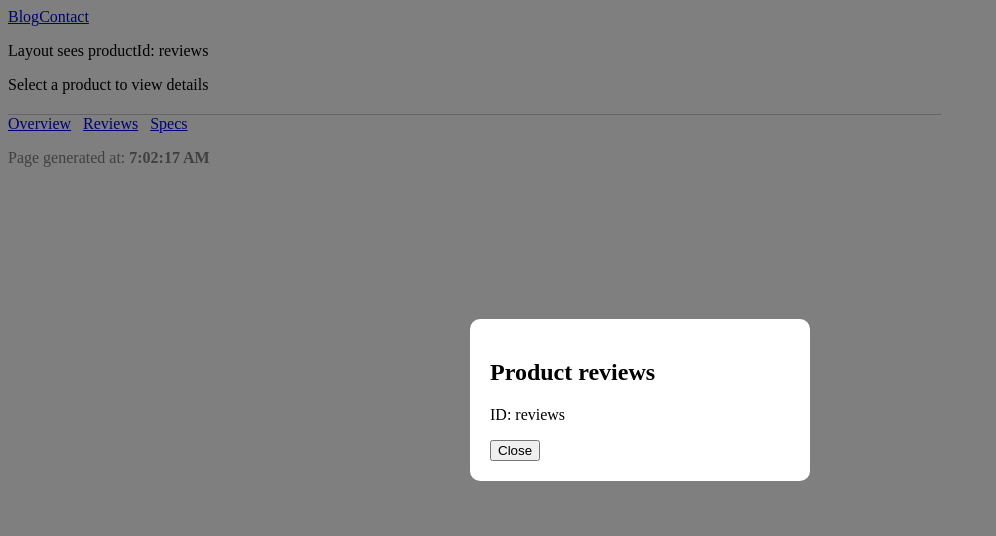
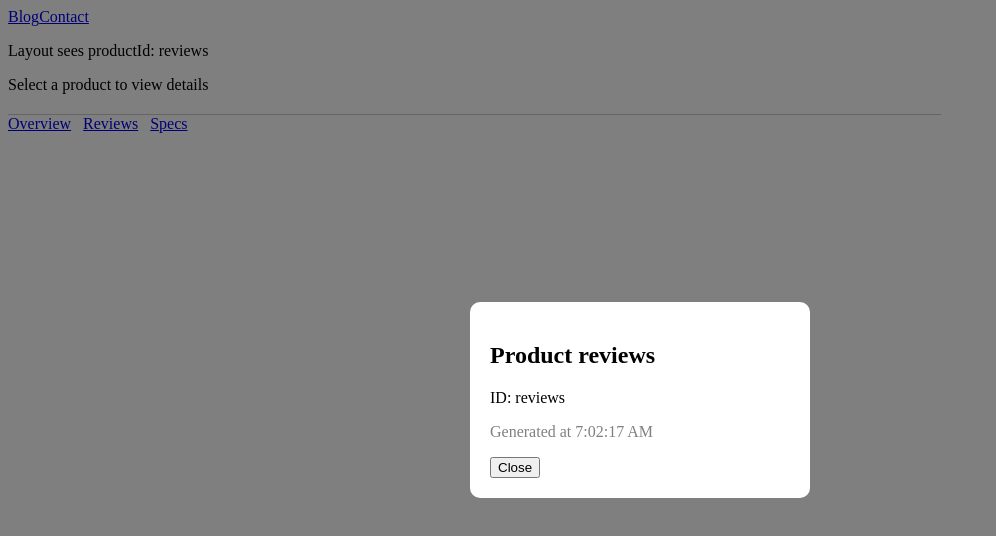
Before and after one commit to mahek-kariya-noovosoft/Nextjs-practice, a Next.js app in the folder my-app/: page /products/reviews in a window 1280 px wide. Shown: the top 536 px of the page, without its empty margins (0-996 px from the left). Built offline with nearby package versions, Linux system fonts and the light colour scheme.

Commit message:
add functionality of passing jsx as props from sercer to client component

```diff
--- a/my-app/app/products/[productId]/ProductClient.tsx
+++ b/my-app/app/products/[productId]/ProductClient.tsx
@@ -1,21 +1,20 @@
-// ProductClient.tsx
 "use client";
 
 import {useRouter} from "next/navigation";
+import {ReactNode} from "react";
 
-type Props = { productId: string; productName: string };
+type Props = {
+    details: ReactNode;
+};
 
-export default function ProductClient({productId, productName}: Props) {
+export default function ProductClient({details}: Props) {
     const router = useRouter();
 
     return (
         <div
             style={{
                 position: "fixed",
-                top: 0,
-                left: 0,
-                width: "100vw",
-                height: "100vh",
+                inset: 0,
                 background: "rgba(0,0,0,0.5)",
                 display: "flex",
                 justifyContent: "center",
@@ -30,8 +29,9 @@ export default function ProductClient({productId, productName}: Props) {
                     minWidth: 300,
                 }}
             >
-                <h2>{productName}</h2>
-                <p>ID: {productId}</p>
+                {/* ✅ JSX BUILT ON SERVER, RENDERED ON CLIENT */}
+                {details}
+
                 <button onClick={() => router.back()}>Close</button>
             </div>
         </div>
--- a/my-app/app/products/[productId]/page.tsx
+++ b/my-app/app/products/[productId]/page.tsx
@@ -7,7 +7,6 @@ type PageProps = {
     }>;
 };
 
-// 1️⃣ Pre-build ONLY top 3 products
 export async function generateStaticParams() {
     return [
         {productId: "1"},
@@ -16,43 +15,34 @@ export async function generateStaticParams() {
     ];
 }
 
-// 2️⃣ Allow other product pages at runtime
 export const dynamicParams = true;
-
-// 3️⃣ Revalidate every 10 seconds
 export const revalidate = 10;
 
 export default async function ProductPage({params}: PageProps) {
     const {productId} = await params;
-
-    // fake DB fetch
     const product = await getProduct(productId);
 
-    if (!product) {
-        notFound();
-    }
+    if (!product) notFound();
+
+    // ✅ JSX CREATED ON THE SERVER
+    const productDetailsJSX = (
+        <>
+            <h2>{product.name}</h2>
+            <p>ID: {product.id}</p>
+            <p style={{color: "gray"}}>
+                Generated at {new Date().toLocaleTimeString()}
+            </p>
+        </>
+    );
 
     return (
-        <>
-            {/* 🔥 SERVER-ONLY PROOF */}
-            <p style={{color: "gray"}}>
-                Page generated at: <strong>{new Date().toLocaleTimeString()}</strong>
-            </p>
-
-            <ProductClient
-                productId={product.id}
-                productName={product.name}
-            />
-        </>
+        <ProductClient
+            details={productDetailsJSX}
+        />
     );
 }
 
 async function getProduct(id: string) {
-    // simulate invalid product
     if (Number(id) > 20) return null;
-
-    return {
-        id,
-        name: `Product ${id}`,
-    };
+    return {id, name: `Product ${id}`};
 }
```
